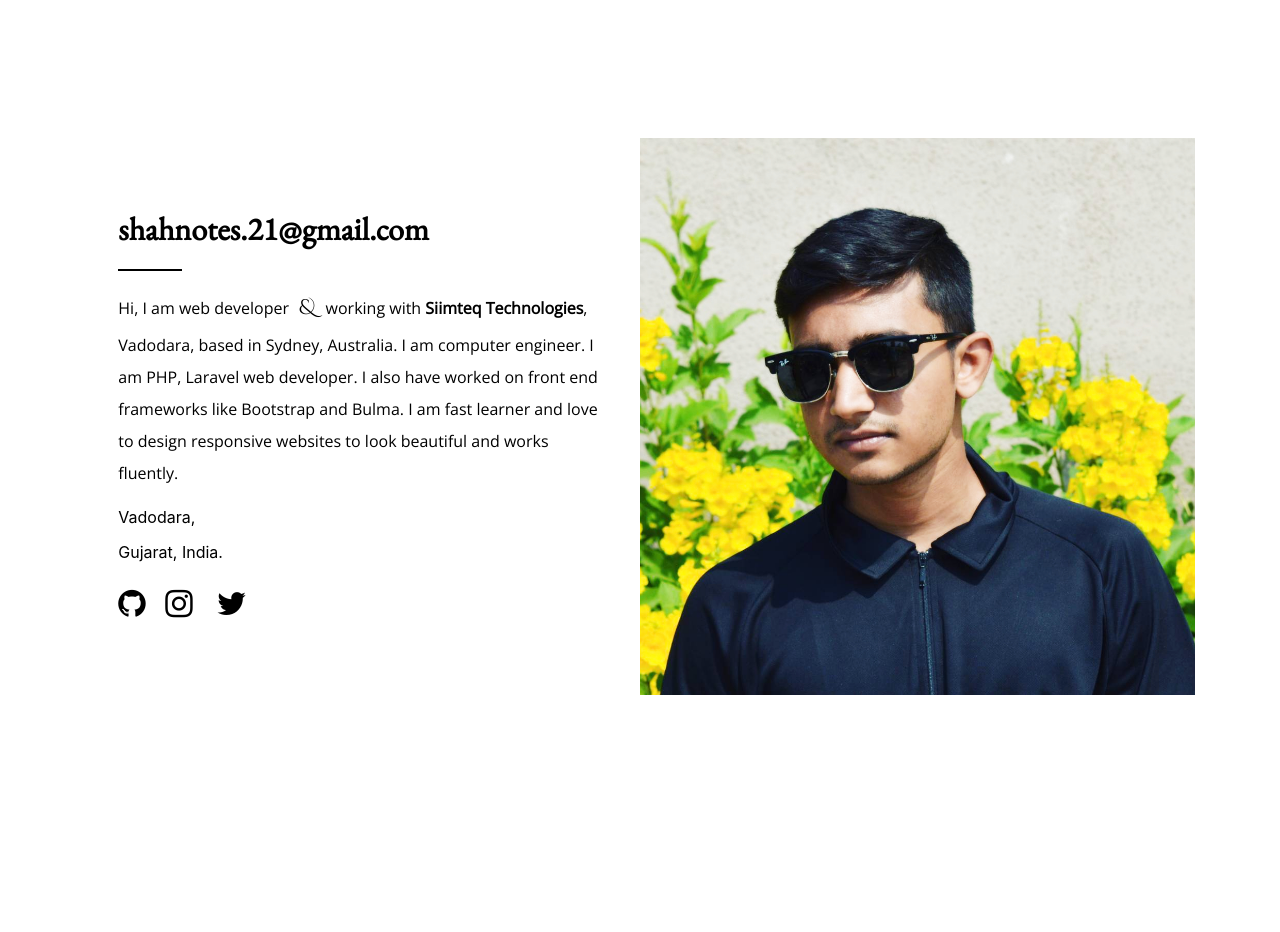
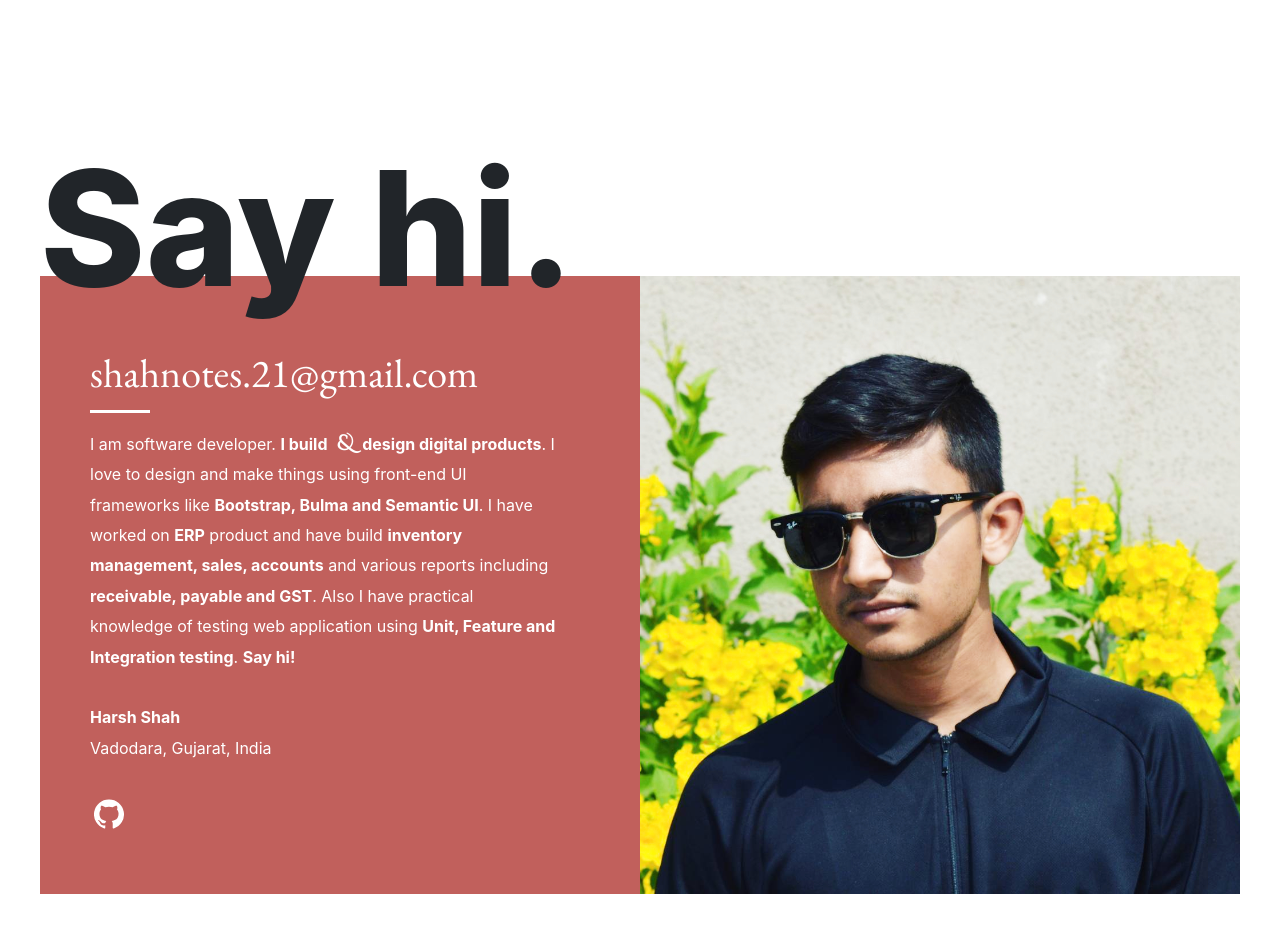
Before and after one commit to shahnotes/shahnotes.github.io, a plain HTML site: page index.html in a window 1280 px wide. Shown: the part 460-1392 px from the top of the page. Before the commit the page ends 1193 px from the top, so only its background shows below. Drawn offline with nearby package versions, Linux system fonts and the light colour scheme.

Commit message:
Updated landing page

```diff
--- /dev/null
+++ b/assets/css/landing.css
@@ -0,0 +1,182 @@
+.content-wrapper {
+    width: 1280px;
+    max-width: 100%;
+    overflow: hidden;
+    box-sizing: border-box;
+    margin: 40px auto 0;
+    padding: 40px;
+}
+
+html, div, span, object, iframe, h2, h3, h4, h5, h6, p, blockquote, pre, a, code, del, em, img, small, strong, ol, ul, li, label, table {
+    border: 0;
+    vertical-align: baseline;
+    margin: 0;
+    padding: 0;
+}
+
+.section-header {
+    font-family: Inter,Source Sans Pro,Helvetica Neue,Arial,sans-serif;
+    font-size: 160px;
+    font-weight: 800;
+    text-align: left;
+    z-index: 10;
+    position: relative;
+    line-height: 0.6em;
+    pointer-events: none;
+    flex: 1 100%;
+}
+
+#footer-and {
+    font-family: 'Cinzel Decorative';
+    font-size: 21px;
+    margin-right: 5px;
+    margin-left: 5px
+}
+
+.contact-info {
+    color: #fff;
+    padding-top: 75px;
+    padding-right: 55%;
+    padding-left: 50px;
+    background-color: #C1605C;
+    text-align: left;
+    position: relative;
+    box-sizing: border-box;
+}
+
+.contact-card .case-item-header {
+    text-decoration: none;
+    display: block;
+}
+
+.contact-card a, .contact-card a:hover {
+    color: inherit;
+}
+
+.case-item-header {
+    font: normal 40px/1.1 "EB Garamond", serif;
+    transition: transform 0.3s cubic-bezier(0.175, 0.885, 0.32, 1.275);
+    transform: translateZ(0);
+    position: relative;
+    z-index: 10;
+}
+
+.grid-item-divider-left {
+    margin-left: 0;
+    right: initial;
+}
+
+.grid-item-divider {
+    display: block;
+    position: relative;
+    height: 3px;
+    background-color: currentColor;
+    width: 60px;
+    right: 0;
+    margin-top: 3%;
+    transition: transform 0.3s cubic-bezier(0.175, 0.885, 0.32, 1.275);
+}
+
+.grid-item-text-left {
+    max-width: 70%;
+    margin: 0 0 2em;
+}
+
+.grid-item-text {
+    max-width: 95%;
+    font-size: 16px;
+    line-height: 1.9em;
+    position: relative;
+    z-index: 10;
+    padding-top: 1em;
+    transition: transform 0.3s cubic-bezier(0.175, 0.885, 0.32, 1.275);
+    transform: translateZ(0);
+    font-family: Inter,Source Sans Pro,Helvetica Neue,Arial,sans-serif;
+}
+
+.contact-card a, .contact-card a:hover {
+    color: inherit;
+}
+
+.contact-link {
+    padding: 4px;
+    margin-right: 5px;
+    display: inline-block;
+    margin-bottom: 55px;
+    vertical-align: top;
+}
+
+.contact-icon {
+    width: 30px;
+    height: 30px;
+    display: inline-block;
+}
+
+.case-item-icon {
+    max-width: 100%;
+    max-height: 100%;
+    position: relative;
+}
+
+.contact-link-twitter {
+    padding-top: 5px;
+}
+
+.contact-picture {
+    position: absolute;
+    top: 0;
+    right: 0;
+    bottom: 0;
+    width: 50%;
+    background-color: #e7e8ed;
+}
+
+.contact-picture .case-item-bg {
+    background-position: center bottom;
+}
+
+.case-item-bg {
+    animation: fade-In 0.6s ease-out;
+    transition: transform 0.3s cubic-bezier(0.215, 0.61, 0.355, 1);
+    background-size: cover;
+    background-position: center center;
+    position: absolute;
+    top: 0;
+    left: 0;
+    right: 0;
+    bottom: 0;
+}
+
+@media (max-width: 900px) {
+    .content-wrapper {
+        padding-right: 30px;
+        padding-left: 30px;
+    }
+    .case-item-header {
+        font-size: 52px;
+    }
+}
+@media (max-width: 800px) {
+    .contact-info {
+        padding-right: 50px;
+        height: auto;
+    }
+    .grid-item-text, .grid-item-wide .grid-item-text {
+        max-width: 90%;
+        padding-bottom: 40px;
+    }
+    .contact-picture {
+        width: 100%;
+        left: -50px;
+        padding-left: 50px;
+        padding-right: inherit;
+        height: 400px;
+        position: relative;
+        display: block;
+    }
+}
+@media (max-width: 1000px) {
+    .case-item-header {
+        font-size: 56px;
+    }
+}
--- a/index.html
+++ b/index.html
@@ -15,6 +15,7 @@
     <link rel="stylesheet" href="https://fonts.googleapis.com/css?family=EB+Garamond">
     <link rel="stylesheet" href="https://fonts.googleapis.com/css?family=Open+Sans">
     <link rel="stylesheet" href="assets/css/style.css">
+    <link rel="stylesheet" href="assets/css/landing.css">
 </head>
 
 <body>
@@ -24,27 +25,24 @@
             <p id="hero-para" class="text-center">I design <span id="and">&amp; </span>build digital products.</p>
         </div>
     </section>
-    <section id="sayhii">
-        <div class="container">
-            <div class="row no-gutters">
-                <div class="col-sm-12 col-md-6 col-lg-6 col-xl-6 column-left"><a href="mailto:shahnotes.21@gmail.com"
-                        id="hii-email">shahnotes.21@gmail.com </a>
-                    <hr>
-                    <p id="footer-para">Hi, I am web developer <span id="footer-and">&amp; </span> working with
-                        <strong>Siimteq Technologies</strong>, Vadodara, based in Sydney, Australia. I am computer
-                        engineer. I am PHP, Laravel web developer. I also have worked on front
-                        end frameworks like Bootstrap and Bulma. I am fast learner and love to design responsive
-                        websites to look beautiful and works fluently. </p>
-                    <p>Vadodara, </p>
-                    <p id="country">Gujarat, India.</p><a href="https://github.com/shahnotes" target="_blank"
-                        class="follow"><i class="fa fa-github"></i></a><a href="https://www.instagram.com/harsh_shah21/"
-                        target="_blank" class="follow"><i class="fa fa-instagram"></i></a>
-                    <a href="#" class="follow"><i class="fa fa-twitter"></i></a>
+    <section>
+        <div class="content-wrapper contact-card">
+            <h2 class="section-header">Say hi.</h2>
+
+            <div class="contact-info">
+                <a class="case-item-header" href="mailto:shahnotes.21@gmail.com">shahnotes.21@gmail.com</a>
+
+                <div class="grid-item-divider grid-item-divider-left"></div>
+                <p class="grid-item-text grid-item-text-left">I am software developer. <b>I build <span id="footer-and">&</span> design digital products</b>. I love to design and make things using front-end UI frameworks like <b>Bootstrap, Bulma and Semantic UI</b>. I have worked on <b>ERP</b> product and have build <b>inventory management, sales, accounts</b> and various reports including <b>receivable, payable and GST</b>. Also I have practical knowledge of testing web application using <b>Unit, Feature and Integration testing</b>. <a href="mailto:shahnotes.21@gmail.com"><b>Say hi!</b></a><br><br><b>Harsh Shah</b> <br>Vadodara, Gujarat, India</p>
+
+                <div class="contact-links">
+                    <a class="contact-link" target="_blank" href="https://github.com/shahnotes" aria-label="View my GitHub profile"><span class="contact-icon"><svg class="case-item-icon icon-github" fill="#fff" xmlns="http://www.w3.org/2000/svg" width="62" height="60" viewBox="0 0 62 60"><path d="M31 0a30.7 30.7 0 0 0-9.8 59.9c1.55.3 2.116-.6 2.116-1.4s-.026-2.7-.042-5.3c-8.622 1.9-10.44-4.1-10.44-4.1-1.414-3.5-3.448-4.5-3.448-4.5-2.815-1.9.213-1.9.213-1.9a6.74 6.74 0 0 1 4.746 3.2c2.766 4.7 7.254 3.3 9.023 2.6a6.3 6.3 0 0 1 1.966-4.1c-6.88-.8-14.12-3.5-14.12-15.2a11.964 11.964 0 0 1 3.193-8.3 10.9 10.9 0 0 1 .3-8.1s2.6-.9 8.525 3.1a30.617 30.617 0 0 1 15.522 0c5.92-4 8.517-3.1 8.517-3.1a10.886 10.886 0 0 1 .308 8.1 11.946 11.946 0 0 1 3.186 8.3c0 11.8-7.248 14.4-14.155 15.1a7.52 7.52 0 0 1 2.1 5.7c0 4.1-.04 7.5-.04 8.5 0 .8.56 1.7 2.13 1.4A30.708 30.708 0 0 0 31 0"></path></svg></span></a>
                 </div>
-                <div class="col-sm-12 col-md-6 col-lg-6 column-right">
-                    <div id="cover-img"></div>
+
+                <div class="contact-picture image-ready"><div class="case-item-bg" style="background-image: url(&quot;./assets/img/mypic-v2.jpg&quot;);"></div>
                 </div>
             </div>
+
         </div>
     </section>
     <script src="assets/js/jquery.min.js"></script>
```
